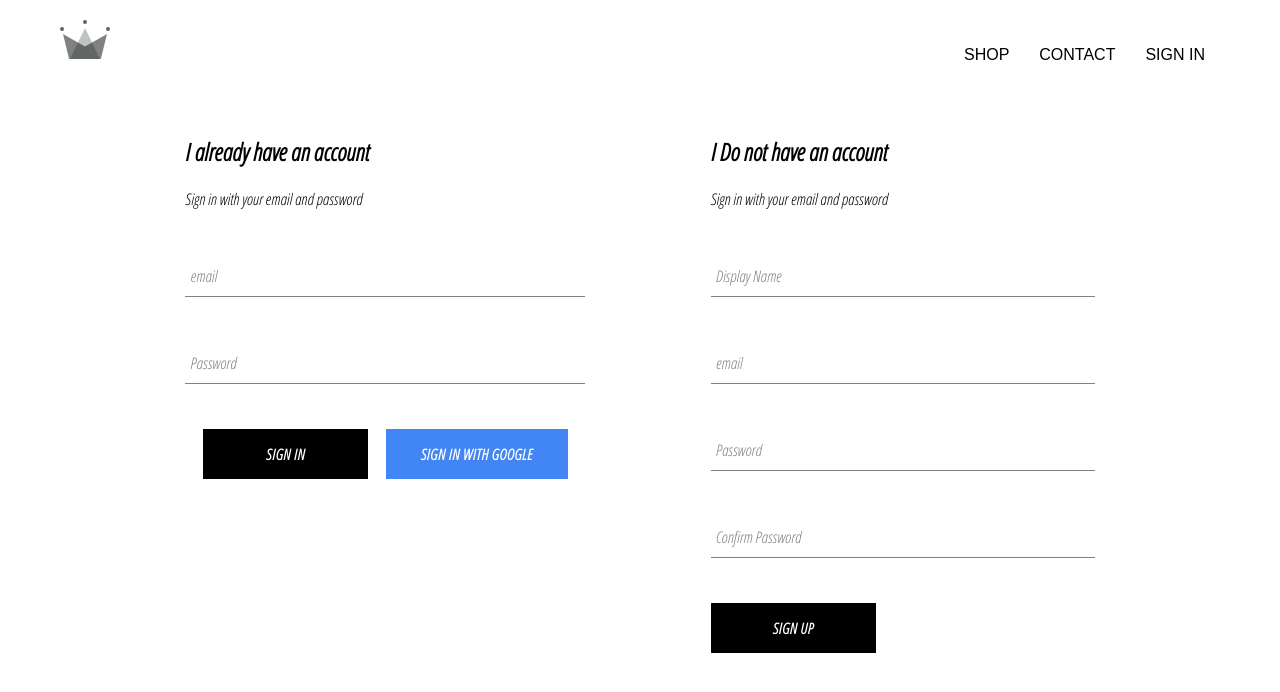
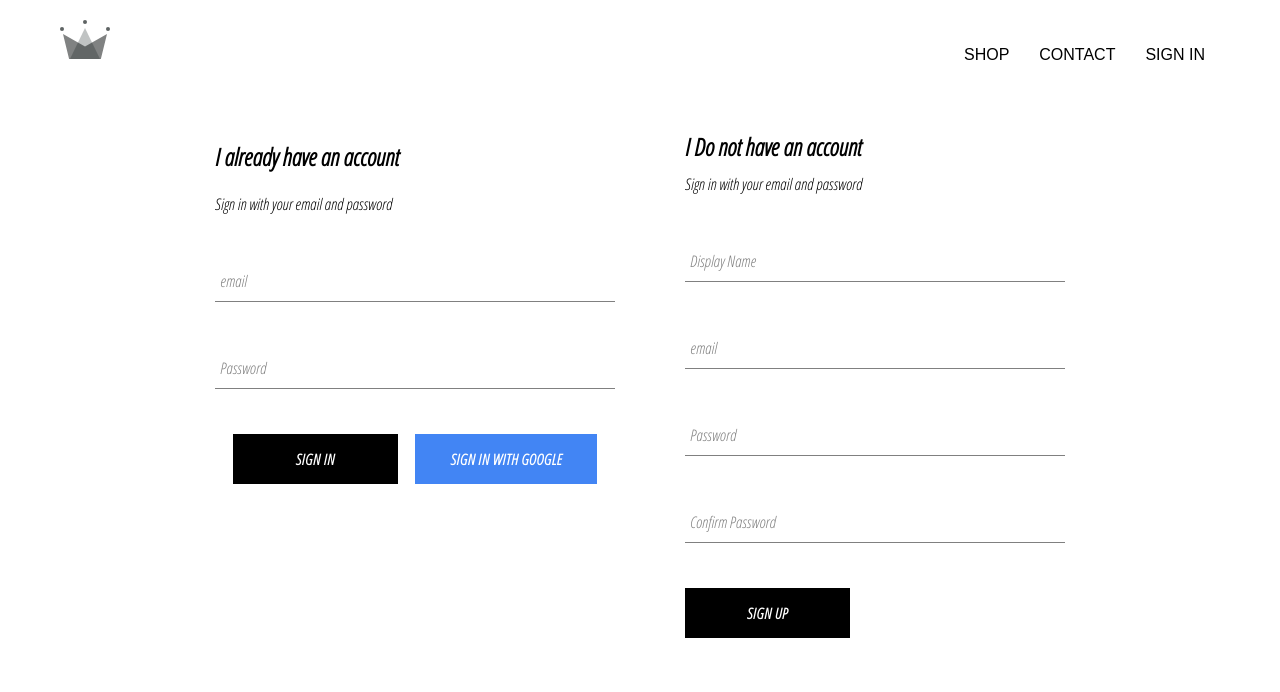
Before and after one commit to rajeshdas668822/crown-clothing, a React (Create React App) app: page /signin in a window 1280 px wide. Shown: the top 692 px of the page. Built offline with nearby package versions, Linux system fonts and the light colour scheme; no server answers.

Commit message:
integrate sign in and sign up commponent with firebase

```diff
--- a/src/App.js
+++ b/src/App.js
@@ -5,7 +5,7 @@ import Homepage from './pages/homepage/homepage.component';
 import ShopePage from './pages/shop/shop.component';
 import Header from './components/header/header.component'
 import SignInAndSignOut from './pages/sign-in-and-sign-out/sign-in-and-sign-out.component';
-import { auth} from './firebase/firebase-utils'
+import { auth,createUserProfileDocument } from './firebase/firebase-utils'
 
 class App extends Component {
   state = {
@@ -16,10 +16,23 @@ class App extends Component {
 
 
   componentDidMount() {
-    this.unSubscribeFromAuth = auth.onAuthStateChanged(user => {
-      this.setState({ currentUser: user });
-      console.log(user);
+    this.unSubscribeFromAuth = auth.onAuthStateChanged( async userAuth => {
+      if (userAuth) {
+        const userRef = await createUserProfileDocument(userAuth);
+        userRef.onSnapshot(snapShot => {
+          this.setState({
+            currentUser: {
+              id: snapShot.id,
+              ...snapShot.data()
+            }
+          }, () => {
+              console.log(this.state)
+           })
+        });
+      }
+      this.setState({currentUser : userAuth})
     });
+
   }
 
   componentWillUnmount(){
--- a/src/components/sign-in/sign-in.component.jsx
+++ b/src/components/sign-in/sign-in.component.jsx
@@ -3,7 +3,7 @@ import './sign-in.styles.scss'
 import FormInput from '../form-input/form-input.component'
 import CustomButton from '../custom-button/custom-button.component'
 
-import { SignInWithGoogle} from '../../firebase/firebase-utils'
+import {auth, SignInWithGoogle} from '../../firebase/firebase-utils'
 
 class SignIn extends Component {
     state = {
@@ -11,9 +11,15 @@ class SignIn extends Component {
         password: ""
     }
 
-    handleSubmit = event => {
-        event.prventDefault();
-        this.setState({ email: '', password: '' });
+    handleSubmit = async event => {
+        event.preventDefault();
+        const { email, password } = this.state;
+        try {
+            await auth.signInWithEmailAndPassword(email, password);
+             this.setState({ email: '', password: '' });
+        } catch (error) {
+            console.log(error.message);
+        }
 
     }
 
@@ -22,20 +28,21 @@ class SignIn extends Component {
         this.setState({ [name]: value });
     }
     render() {
+       const  { email, password } = this.state;
         return (
             <div className='sign-in'>
                 <h2>I already have an account</h2>
                 <span>Sign in with your email and password</span>
                 <form onSubmit={this.handleSubmit}>
                     <FormInput type="email" name='email'
-                        value={this.state.email} label="email" onChange={this.handleChange} required />
+                        value={email} label="email" onChange={this.handleChange} required />
 
-                    <FormInput type="password" name='password' value={this.state.password}
+                    <FormInput type="password" name='password' value={password}
                         onChange={this.handleChange} label="Password" required />
 
                     <div className="buttons">
                         <CustomButton type="submit">Sign in</CustomButton>
-                        <CustomButton onClick={SignInWithGoogle} isGoogleSignIn>Sign in with Google</CustomButton>
+                        <CustomButton type="button" onClick={SignInWithGoogle} isGoogleSignIn>Sign in with Google</CustomButton>
                     </div>
 
                 </form>
--- a/src/components/sign-up/sign-up.components.jsx
+++ b/src/components/sign-up/sign-up.components.jsx
@@ -2,17 +2,44 @@ import React, { Component} from 'react'
 import './sign-up.styles.scss'
 import FormInput from '../form-input/form-input.component'
 import CustomButton from '../custom-button/custom-button.component'
+import { auth, createUserProfileDocument} from '../../firebase/firebase-utils'
 
 class SignUp extends Component {
-
-        state = {
+    constructor() {
+        super();
+        this.state = {
+            displayName: "",
             email: "",
-        password: ""
+            password: "",
+            confirmPassword: ""
+        };
     }
 
-    handleSubmit = event => {
-        event.prventDefault();
-        this.setState({ email: '', password: '' });
+
+
+    handleSubmit = async event => {
+        event.preventDefault();
+        const { displayName, email, password, confirmPassword } = this.state;
+        if (password !== confirmPassword) {
+            alert("Password don't match");
+            return;
+        }
+
+        try {
+            const { user } = await auth.createUserWithEmailAndPassword(email, password);
+            await createUserProfileDocument(user, { displayName });
+            this.setState({
+                displayName: "",
+                email: "",
+                password: "",
+                confirmPassword: ""
+            });
+
+        }
+        catch (error) {
+             console.log("inside Error");
+            console.error(error);
+        }
 
     }
 
@@ -21,21 +48,23 @@ class SignUp extends Component {
         this.setState({ [name]: value });
     }
     render() {
+        const { displayName, email, password, confirmPassword } = this.state;
         return (
+
       <div className="sign-up">
-         <h2>I Do not have an account</h2>
+         <h2 className="title">I Do not have an account</h2>
          <span>Sign in with your email and password</span>
-        <form onSubmit={this.handleSubmit}>
-          <FormInput type="email" name='displayName'
-                value={this.state.email} label="Display Name" onChange={this.handleChange} required />
+         <form className="sign-up-form" onSubmit={this.handleSubmit}>
+            <FormInput type="text" name='displayName'
+                    value={displayName} label="Display Name" onChange={this.handleChange} required />
 
             <FormInput type="email" name='email'
-                value={this.state.email} label="email" onChange={this.handleChange} required />
+                    value={email} label="email" onChange={this.handleChange} required />
 
-         <FormInput type="password" name='password' value={this.state.password}
+            <FormInput type="password" name='password' value={password}
                     onChange={this.handleChange} label="Password" required />
 
-        <FormInput type="password" name='confirmPassword' value={this.state.password}
+            <FormInput type="password" name='confirmPassword' value={confirmPassword}
                         onChange={this.handleChange} label="Confirm Password" required />
 
                 <CustomButton type="submit">Sign up</CustomButton>
--- a/src/components/sign-up/sign-up.styles.scss
+++ b/src/components/sign-up/sign-up.styles.scss
@@ -1,3 +1,9 @@
 .sign-up {
-  width: 30vw;
+  display: flex;
+  flex-direction: column;
+  width: 380px;
+
+  .title {
+    margin: 10px 0;
+  }
 }
--- a/src/firebase/firebase-utils.js
+++ b/src/firebase/firebase-utils.js
@@ -15,6 +15,34 @@ const config = {
     measurementId: "G-P1RGZ8EVPB"
 };
 
+
+export const createUserProfileDocument = async (userAuth, additionalData) => {
+    if (!userAuth) return;
+    const userRef = firestore.doc(`users/${userAuth.uid}`);
+
+    const snapshot = await userRef.get()
+    if (!snapshot.exists) {
+
+        const { displayName, email } = userAuth;
+        const createAt = new Date();
+
+        try {
+            await userRef.set({
+                displayName,
+                email,
+                createAt,
+                ...additionalData
+            })
+
+        } catch (error) {
+             console.log('error creating user',error.message  )
+        }
+
+    }
+
+    return userRef;
+}
+
 firebase.initializeApp(config);
 
 export const auth = firebase.auth();
--- a/src/pages/sign-in-and-sign-out/sign-in-and-sign-out.styles.scss
+++ b/src/pages/sign-in-and-sign-out/sign-in-and-sign-out.styles.scss
@@ -1,5 +1,7 @@
 .sing-in-and-sign-out {
+  width: 850px;
   display: flex;
-  flex-direction: row;
-  justify-content: space-evenly;
+  justify-content: space-between;
+
+  margin: 30px auto;
 }
```
Lines whose indentation alone changed are shown as unchanged.
